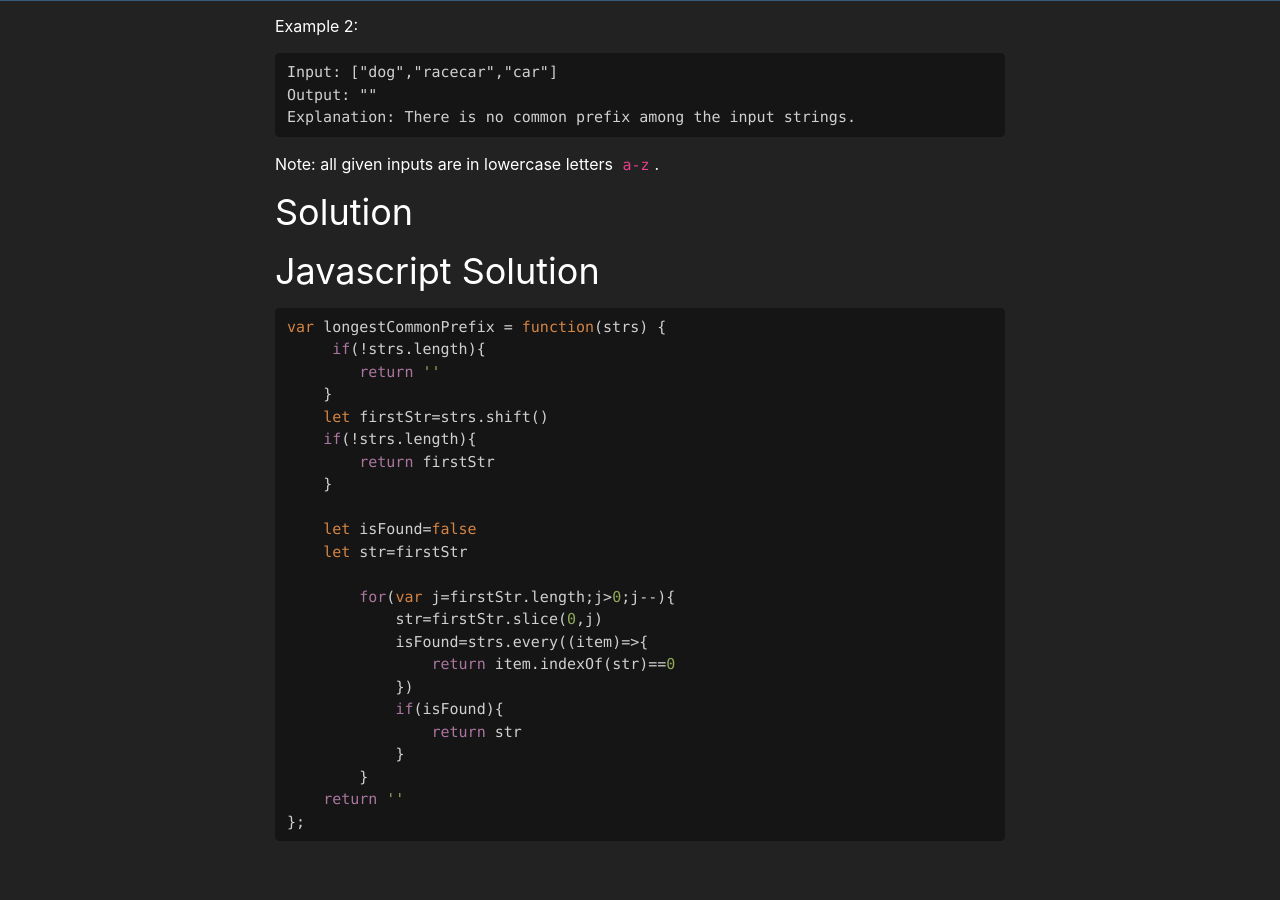
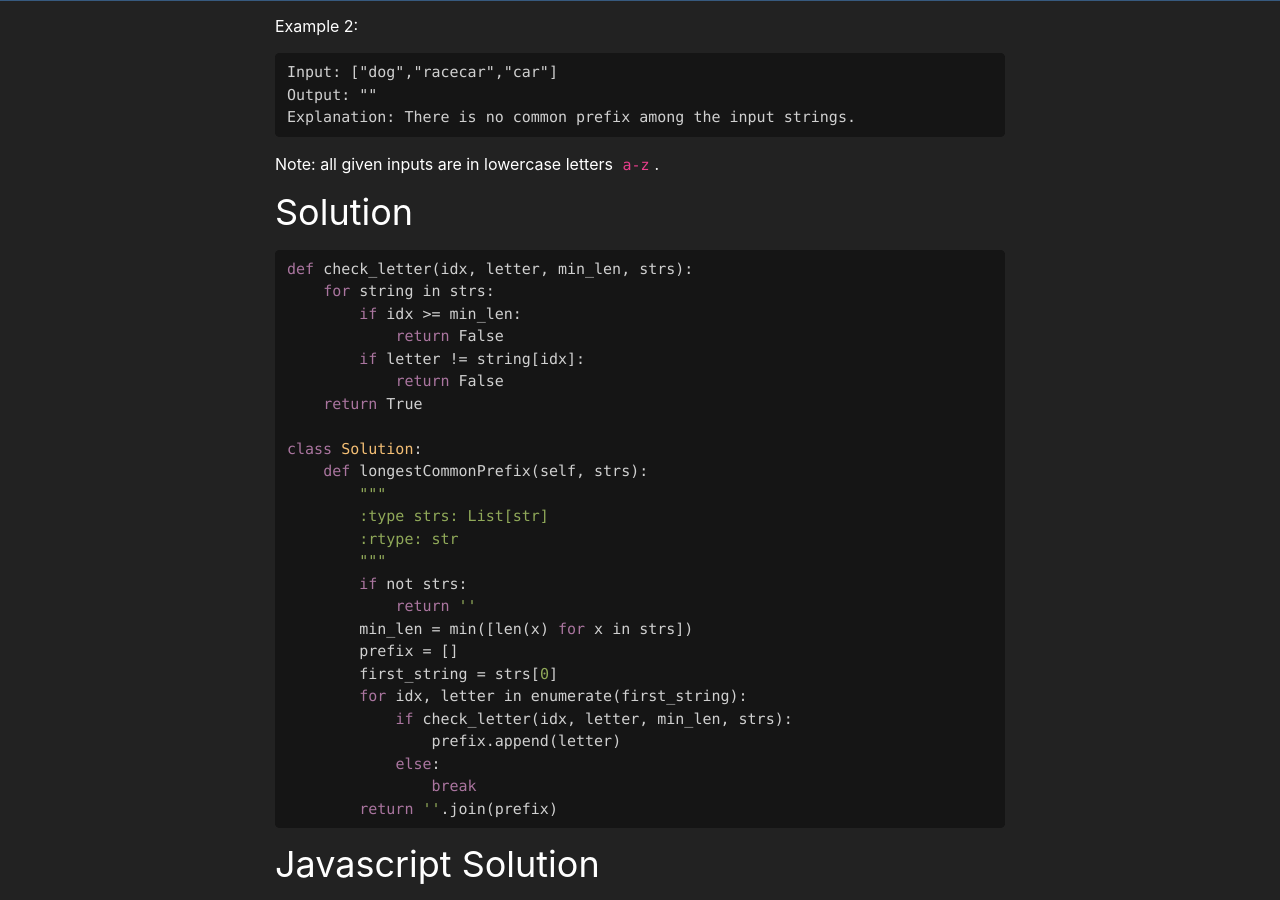
Before and after one commit to chicagopython/algosig, a Jekyll site: the page built from _posts/2020-03-05-longest-common-prefix.md, in a window 1280 px wide and 900 px high, scrolled down 447 px. Built offline with Jekyll 4.4.1, drawn with Linux system fonts in a browser that asks for light colours; nearby versions of some CDN libraries; our own code applies the rules of GitHub Pages for plain Markdown files.

Commit message:
Update 2020-03-05-longest-common-prefix.md

````diff
--- a/_posts/2020-03-05-longest-common-prefix.md
+++ b/_posts/2020-03-05-longest-common-prefix.md
@@ -28,6 +28,33 @@ Explanation: There is no common prefix among the input strings.
 Note: all given inputs are in lowercase letters `a-z`.
 
 ## Solution
+```python
+def check_letter(idx, letter, min_len, strs):
+    for string in strs:
+        if idx >= min_len:
+            return False
+        if letter != string[idx]:
+            return False
+    return True
+
+class Solution:
+    def longestCommonPrefix(self, strs):
+        """
+        :type strs: List[str]
+        :rtype: str
+        """
+        if not strs:
+            return ''
+        min_len = min([len(x) for x in strs])
+        prefix = []
+        first_string = strs[0]
+        for idx, letter in enumerate(first_string):
+            if check_letter(idx, letter, min_len, strs):
+                prefix.append(letter)
+            else:
+                break
+        return ''.join(prefix)
+```
 
 ## Javascript Solution
 ```javascript
````
